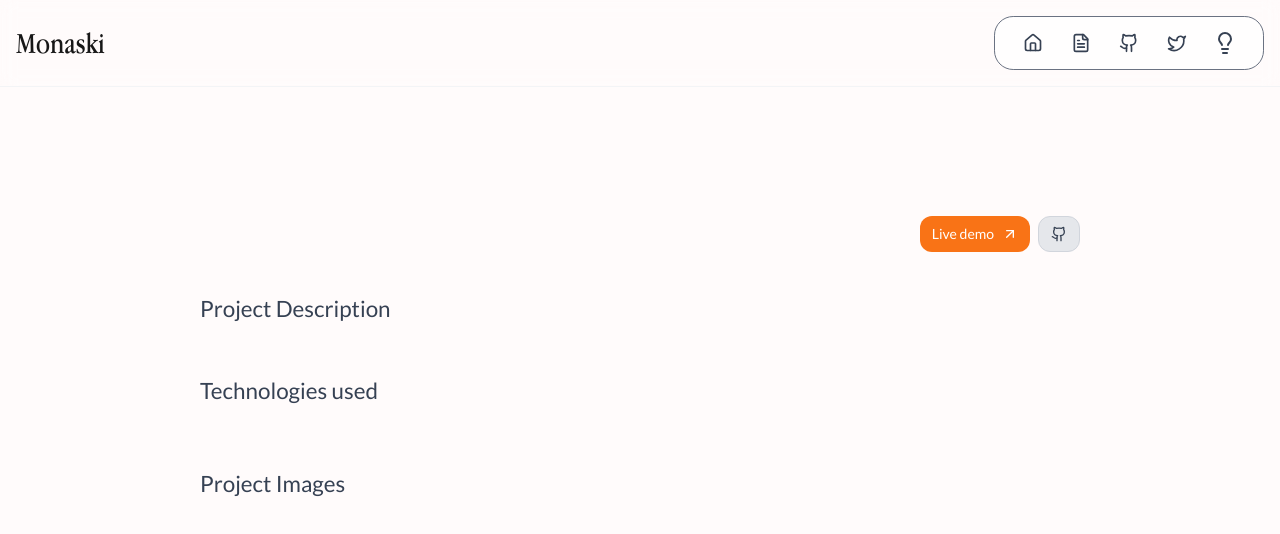
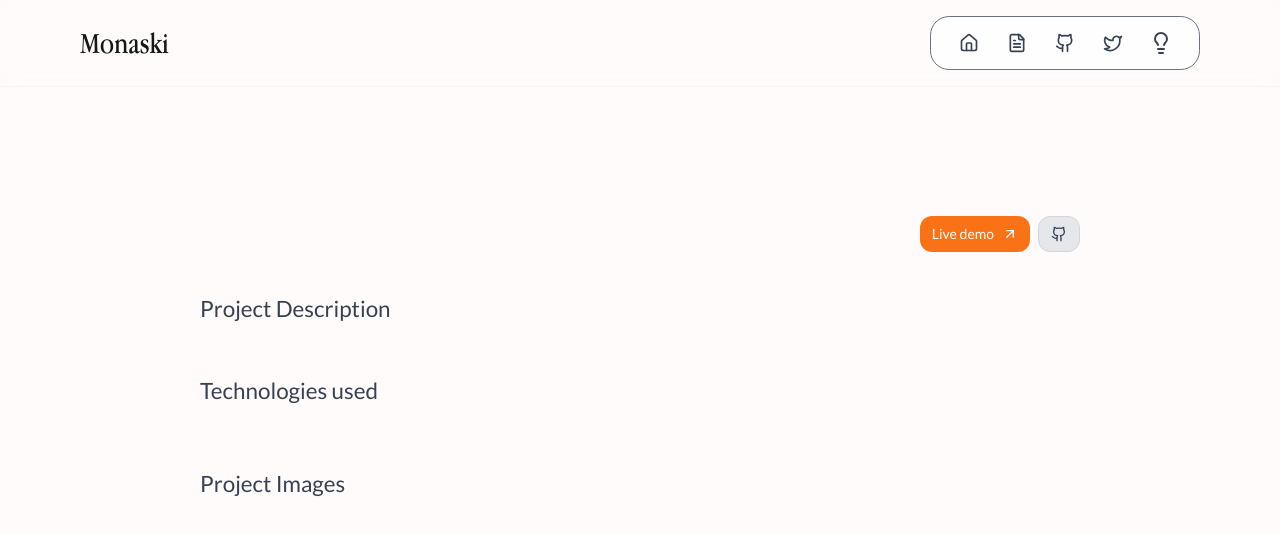
Before and after one commit to skidev101/my-portfolio, a Next.js app: page /projects/1 in a window 1280 px wide. Shown: the top 534 px of the page. Built offline with nearby package versions, Linux system fonts and the light colour scheme.

Commit message:
modified ui

```diff
--- a/components/Navbar.tsx
+++ b/components/Navbar.tsx
@@ -62,7 +62,7 @@ const Navbar = () => {
 
   return (
     <div className="relative flex items-center">
-      <nav className="fixed z-20 top-0 w-full flex justify-between items-center p-4 backdrop-blur-sm border-b border-gray-100 dark:border-black/20">
+      <nav className="fixed z-20 top-0 w-full flex justify-between items-center py-4 px-20 backdrop-blur-sm border-b border-gray-100 dark:border-black/20">
         <h1 className="text-[1.3rem] mt-2 sm:mt-0 sm:text-3xl font-heading">Monaski</h1>
 
         <div className="hidden sm:flex gap-3 items-center border border-gray-500 backdrop-blur-2xl rounded-[1.2rem] px-5 py-2 bg-white/70 dark:bg-black/30 text-gray-700 dark:text-gray-300">
```
